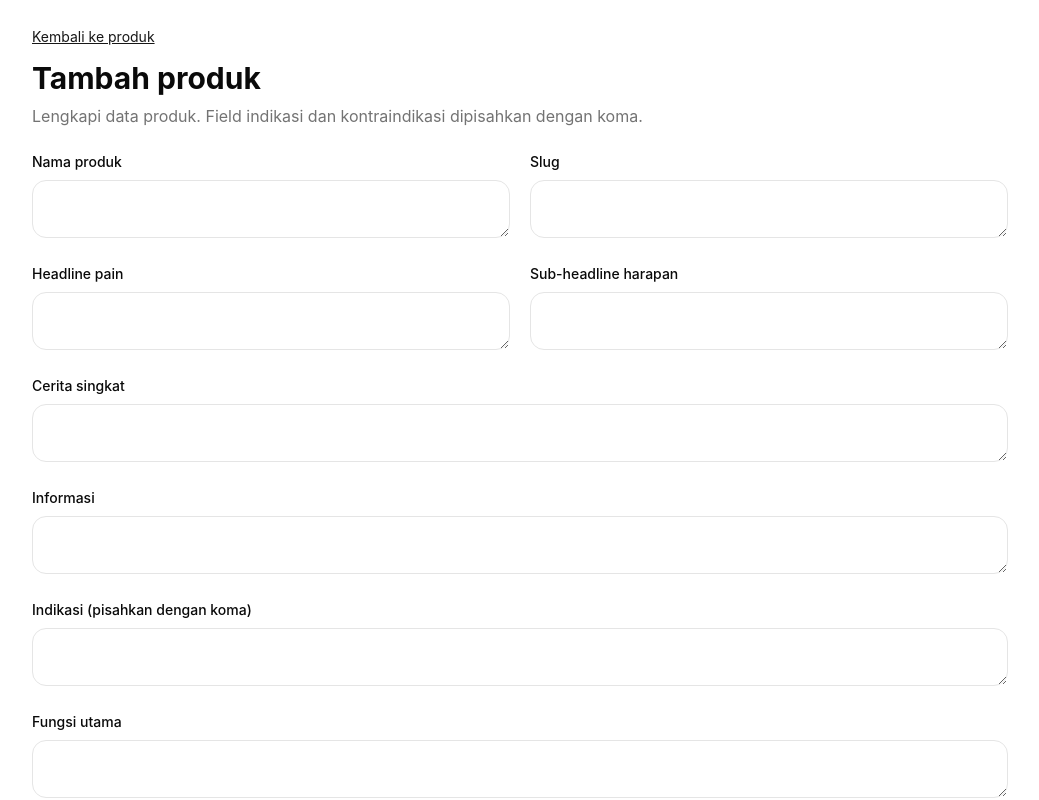
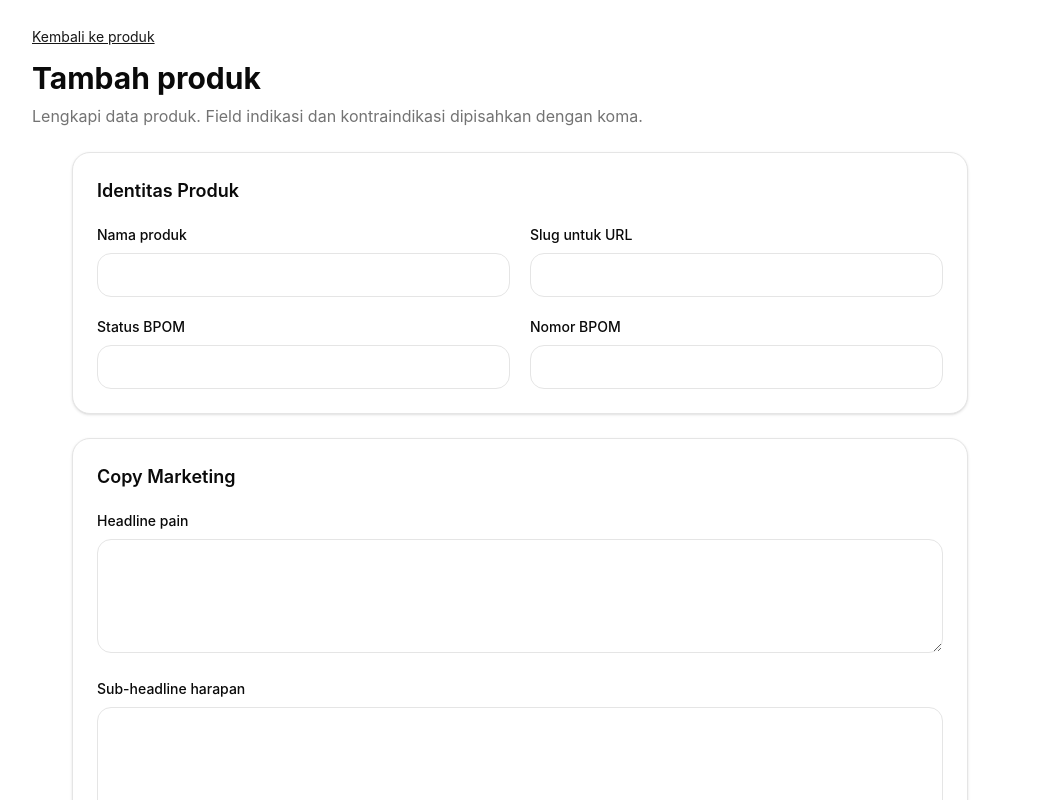
Before and after one commit to atmajaarlani-oss/dynamic-marketing-herbl, a Next.js app: page /admin/produk/baru in a window 1280 px wide. Shown: the top 800 px of the page, without its empty margins (120-1159 px from the left). Built offline with nearby package versions, Linux system fonts and the light colour scheme.

Commit message:
feat: refactor ProdukForm component for structured data handling and default values
Co-authored-by: atmajaarlani-oss <318523440+atmajaarlani-oss@users.noreply.github.com>

```diff
--- a/components/admin/ProdukForm.tsx
+++ b/components/admin/ProdukForm.tsx
@@ -3,17 +3,42 @@
 import { useState } from "react"
 import { useRouter } from "next/navigation"
 
-const textFields = [
-  ["nama_produk", "Nama produk"], ["slug", "Slug"], ["headline_pain", "Headline pain"], ["sub_headline_harapan", "Sub-headline harapan"], ["cerita_singkat", "Cerita singkat"], ["informasi", "Informasi"], ["indikasi", "Indikasi (pisahkan dengan koma)"], ["fungsi_utama", "Fungsi utama"], ["mekanisme", "Mekanisme"], ["target_kerja", "Target kerja"], ["kandungan_aktif", "Kandungan aktif"], ["komposisi", "Komposisi"], ["aturan_pakai", "Aturan pakai"], ["anjuran", "Anjuran"], ["kontraindikasi", "Kontraindikasi (pisahkan dengan koma)"], ["gambar", "Gambar / URL gambar"], ["bpom", "BPOM"], ["nomor_bpom", "Nomor BPOM"],
+type FormValue = string | number | boolean | null
+export type ProdukFormData = Record<string, FormValue>
+
+const sections = [
+  { title: "Identitas Produk", fields: [["nama_produk", "Nama produk", "text"], ["slug", "Slug untuk URL", "text"], ["bpom", "Status BPOM", "text"], ["nomor_bpom", "Nomor BPOM", "text"]] },
+  { title: "Copy Marketing", fields: [["headline_pain", "Headline pain", "textarea"], ["sub_headline_harapan", "Sub-headline harapan", "textarea"], ["cerita_singkat", "Cerita singkat", "textarea"]] },
+  { title: "Data Produk", fields: [["informasi", "Informasi", "textarea"], ["indikasi", "Indikasi (pisahkan dengan koma)", "textarea"], ["fungsi_utama", "Fungsi utama", "textarea"], ["mekanisme", "Mekanisme", "textarea"], ["target_kerja", "Target kerja", "textarea"], ["kandungan_aktif", "Kandungan aktif", "textarea"], ["komposisi", "Komposisi", "textarea"]] },
+  { title: "Cara Pakai", fields: [["isi", "Isi produk", "text"], ["aturan_pakai", "Aturan pakai", "textarea"], ["anjuran", "Anjuran", "textarea"], ["kontraindikasi", "Kontraindikasi (pisahkan dengan koma)", "textarea"]] },
+  { title: "Harga, Stok, dan Media", fields: [["gambar", "URL gambar produk", "text"], ["harga_utama", "Harga utama", "number"], ["harga_diskon", "Harga diskon", "number"], ["jumlah_satuan", "Jumlah satuan", "number"], ["dosis_harian_satuan", "Dosis harian", "number"], ["berat_gram", "Berat (gram)", "number"], ["stok", "Stok", "number"]] },
 ] as const
-const numericFields = ["harga_utama", "harga_diskon", "isi", "jumlah_satuan", "dosis_harian_satuan", "berat_gram", "stok"] as const
-export type ProdukFormData = Record<string, string | number | boolean | null>
+
+const defaults: ProdukFormData = { is_active: true, jumlah_satuan: null, dosis_harian_satuan: null, harga_utama: 0, harga_diskon: 0, berat_gram: 100, stok: 0 }
+const numericKeys = new Set(["harga_utama", "harga_diskon", "jumlah_satuan", "dosis_harian_satuan", "berat_gram", "stok"])
 
 export default function ProdukForm({ initial = {}, id }: { initial?: ProdukFormData; id?: string }) {
-  const router = useRouter(); const [form, setForm] = useState<ProdukFormData>({ is_active: true, ...initial }); const [saving, setSaving] = useState(false); const [message, setMessage] = useState("")
-  const update = (key: string, value: string | boolean) => setForm((current) => ({ ...current, [key]: value }))
-  async function submit(event: React.FormEvent<HTMLFormElement>) { event.preventDefault(); setSaving(true); setMessage(""); const payload = Object.fromEntries(Object.entries(form).map(([key, value]) => [key, numericFields.includes(key as never) ? (value === "" || value == null ? null : Number(value)) : value])); const response = await fetch(id ? `/api/admin/produk/${id}` : "/api/admin/produk", { method: id ? "PATCH" : "POST", headers: { "Content-Type": "application/json" }, body: JSON.stringify(payload) }); if (!response.ok) { setMessage("Data belum tersimpan. Silakan periksa kembali."); setSaving(false); return } router.push("/admin") }
-  return <form onSubmit={submit} className="space-y-6"><div className="grid gap-5 md:grid-cols-2">{textFields.map(([key, label]) => <label key={key} className={["cerita_singkat", "informasi", "indikasi", "fungsi_utama", "mekanisme", "kandungan_aktif", "komposisi", "aturan_pakai", "anjuran", "kontraindikasi"].includes(key) ? "md:col-span-2" : ""}><span className="mb-2 block text-sm font-medium">{label}</span><textarea className="min-h-12 w-full rounded-xl border border-border bg-background px-3 py-2 text-sm outline-none focus:ring-2 focus:ring-primary" value={String(form[key] ?? "")} onChange={(e) => update(key, e.target.value)} /></label>)}{numericFields.map((key) => <label key={key}><span className="mb-2 block text-sm font-medium">{key.replaceAll("_", " ")}</span><input type="number" min="0" className="h-11 w-full rounded-xl border border-border bg-background px-3 text-sm" value={String(form[key] ?? "")} onChange={(e) => update(key, e.target.value)} /></label>)}<label className="flex items-center gap-3 rounded-xl border border-border p-4"><input type="checkbox" checked={form.is_active !== false} onChange={(e) => update("is_active", e.target.checked)} /><span className="text-sm font-medium">Produk aktif</span></label></div>{message && <p className="text-sm text-destructive">{message}</p>}<button disabled={saving} className="rounded-xl bg-primary px-5 py-3 font-semibold text-primary-foreground disabled:opacity-50">{saving ? "Menyimpan..." : "Simpan produk"}</button></form>
+  const router = useRouter()
+  const [form, setForm] = useState<ProdukFormData>({ ...defaults, ...initial })
+  const [saving, setSaving] = useState(false)
+  const [message, setMessage] = useState("")
+
+  function update(key: string, value: FormValue) { setForm((current) => ({ ...current, [key]: value })) }
+
+  async function submit(event: React.FormEvent<HTMLFormElement>) {
+    event.preventDefault(); setSaving(true); setMessage("")
+    const payload = Object.fromEntries(Object.entries(form).map(([key, value]) => [key, numericKeys.has(key) ? (value === "" || value == null ? null : Number(value)) : value]))
+    const response = await fetch(id ? `/api/admin/produk/${id}` : "/api/admin/produk", { method: id ? "PATCH" : "POST", headers: { "Content-Type": "application/json" }, body: JSON.stringify(payload) })
+    if (!response.ok) { setMessage("Data belum tersimpan. Periksa kembali isian Anda."); setSaving(false); return }
+    router.push("/admin"); router.refresh()
+  }
+
+  return <form onSubmit={submit} className="mx-auto max-w-4xl space-y-6">
+    {sections.map((section) => <section key={section.title} className="rounded-2xl border border-border bg-card p-5 shadow-sm sm:p-6"><h2 className="mb-5 text-lg font-semibold text-foreground">{section.title}</h2><div className="grid gap-5 sm:grid-cols-2">{section.fields.map(([key, label, type]) => <label key={key} className={type === "textarea" || key === "gambar" ? "sm:col-span-2" : ""}><span className="mb-2 block text-sm font-medium text-foreground">{label}</span>{type === "textarea" ? <textarea rows={key === "cerita_singkat" ? 3 : 4} value={String(form[key] ?? "")} onChange={(event) => update(key, event.target.value)} className="w-full rounded-xl border border-border bg-background px-3 py-2 text-sm leading-6 outline-none transition focus:ring-2 focus:ring-primary" /> : <input type={type} min={type === "number" ? 0 : undefined} value={String(form[key] ?? "")} onChange={(event) => update(key, type === "number" ? (event.target.value === "" ? null : Number(event.target.value)) : event.target.value)} className="h-11 w-full rounded-xl border border-border bg-background px-3 text-sm outline-none transition focus:ring-2 focus:ring-primary" />}</label>)}</div>{section.title === "Cara Pakai" && <p className="mt-4 text-xs leading-5 text-muted-foreground">Gunakan koma untuk memisahkan beberapa poin. Jumlah satuan dan dosis harian dipakai untuk menghitung harga per hari.</p>}</section>)}
+    <label className="flex items-center gap-3 rounded-2xl border border-border bg-card p-4"><input type="checkbox" checked={form.is_active !== false} onChange={(event) => update("is_active", event.target.checked)} className="h-4 w-4 accent-primary" /><span className="text-sm font-medium text-foreground">Produk aktif dan tampil di katalog</span></label>
+    {message && <p role="alert" className="text-sm text-destructive">{message}</p>}
+    <button type="submit" disabled={saving} className="rounded-xl bg-primary px-5 py-3 font-semibold text-primary-foreground transition hover:opacity-90 disabled:opacity-50">{saving ? "Menyimpan..." : "Simpan produk"}</button>
+  </form>
 }
 
-export function getProductFormDefaults(): ProdukFormData { return { is_active: true } }
+export function getProductFormDefaults(): ProdukFormData { return defaults }
```
